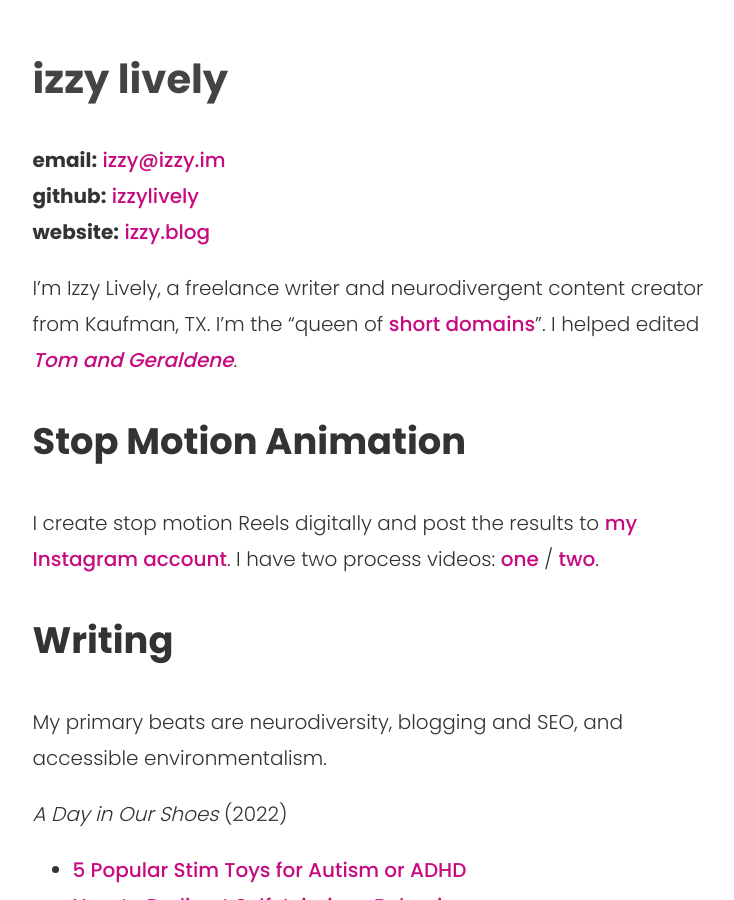
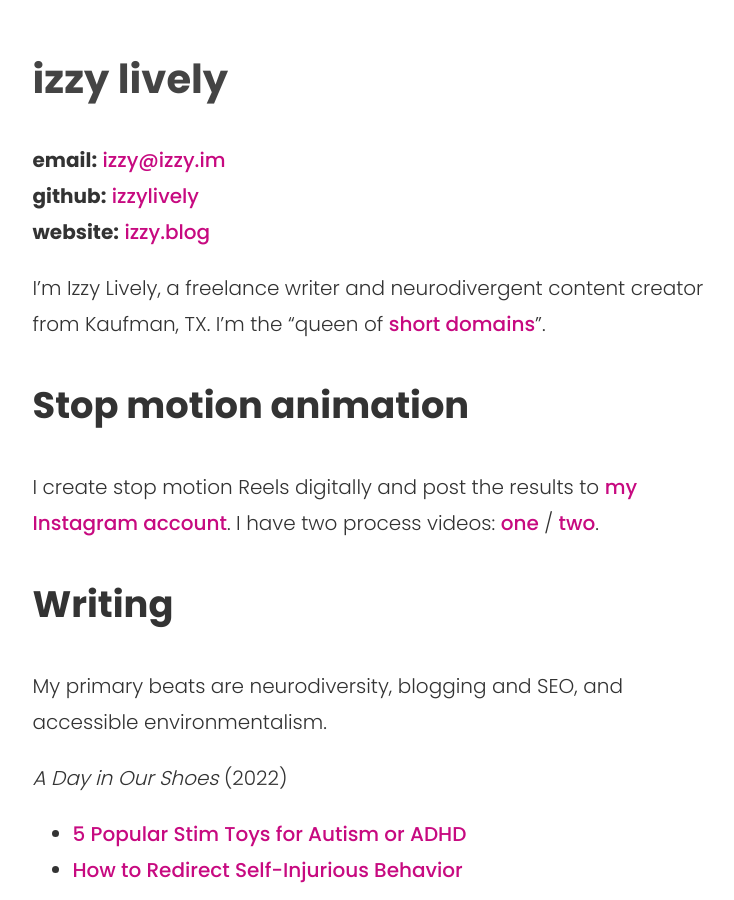
Before and after one commit to autisticjane/autisticjane.github.io, a Jekyll site: the page built from index.md, in a window 1280 px wide and 900 px high. Shown: the whole window, without its empty margins (270-1004 px from the left). Built offline with Jekyll 4.4.1, drawn with Linux system fonts in a browser that asks for light colours.

Commit message:
Update index.md

```diff
--- a/index.md
+++ b/index.md
@@ -8,9 +8,9 @@ title: Izzy Lively
 **github:** [izzylively](https://github.com/izzylively/)<br />
 **website:** [izzy.blog](https://izzy.blog)
 
-I'm Izzy Lively, a freelance writer and neurodivergent content creator from Kaufman, TX. I'm the "queen of [short domains](/domains/")". I helped edited *[Tom and Geraldene](https://www.goodreads.com/book/show/27853163-tom-and-geraldene)*.
+I'm Izzy Lively, a freelance writer and neurodivergent content creator from Kaufman, TX. I'm the "queen of [short domains](/domains/)".
 
-## Stop Motion Animation
+## Stop motion animation
 I create stop motion Reels digitally and post the results to [my Instagram account](//instagram.com/xoizzyco/). I have two process videos: [one](https://www.instagram.com/p/CeFfSWhjOwR/) / [two](https://www.instagram.com/p/CeQG9uGDF2W/).
 
 ## Writing
```
